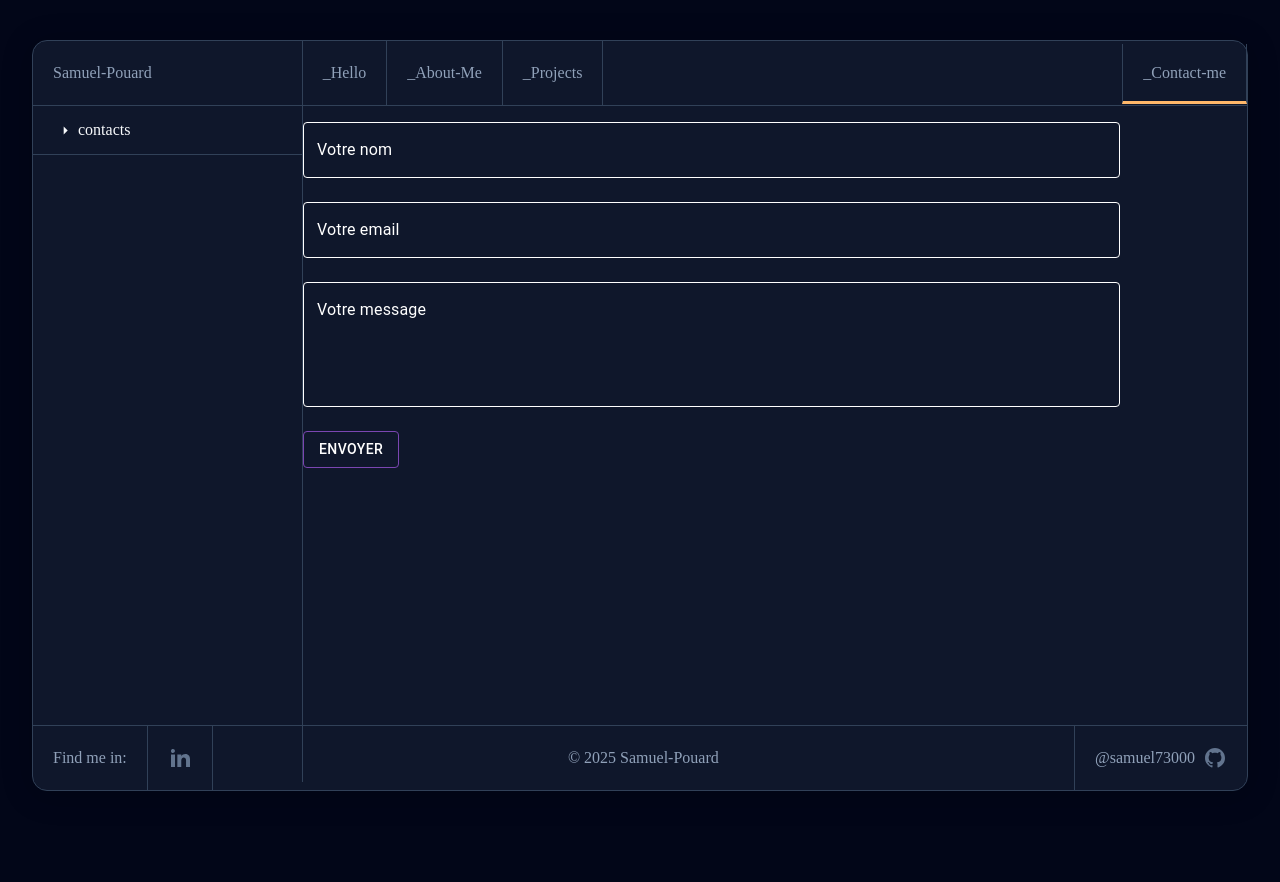
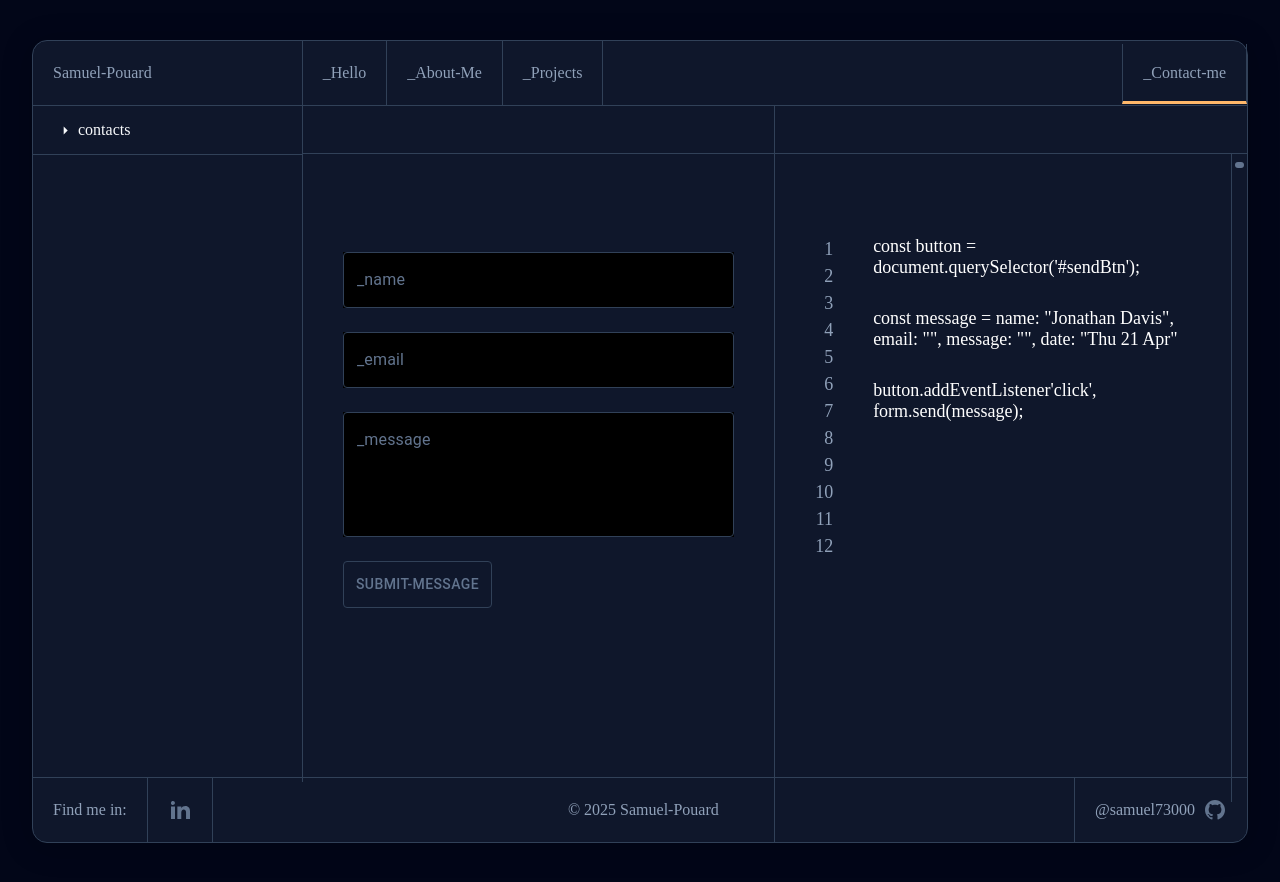
Before and after one commit to samuel73000/Portfolio-v4, a Next.js app: page /contact-me in a window 1280 px wide. Before the commit the page ends 831 px from the top, so only its background shows below. Built offline with nearby package versions, Linux system fonts and the light colour scheme.

Commit message:
portfolio-v4

```diff
--- a/src/app/contact-me/page.js
+++ b/src/app/contact-me/page.js
@@ -87,8 +87,10 @@ export default function contactMe() {
           </div>
         </section>
 
+        {/*!!!!!!!!!!!!!!!!!!!!!! section 2 !!!!!!!!!!!!!!!!!! */}
         <section className='section-2'>
-        <form
+          <div className='heade-div'></div>
+          <form
             name='contact'
             method='POST'
             data-netlify='true'
@@ -99,54 +101,69 @@ export default function contactMe() {
 
             <TextField
               type='text'
-              label='Votre nom'
+              label='_name'
               name='name'
               fullWidth
               margin='normal'
               sx={{
+                backgroundColor: "black",
                 "& .MuiOutlinedInput-root": {
-                  "& fieldset": { borderColor: "white" },
+                  "& fieldset": { borderColor: "#314158" },
                   "&:hover fieldset": { borderColor: "white" },
                   "&.Mui-focused fieldset": { borderColor: "white" },
                 },
-                "& .MuiInputLabel-root": { color: "white" },
-                "& .MuiInputBase-input": { color: "white" },
+                "& .MuiInputLabel-root": {
+                  color: " var(--primitive-slate-500, #62748E)",
+                },
+                "& .MuiInputBase-input": {
+                  color: " var(--primitive-slate-500, #62748E)",
+                },
               }}
             />
 
             <TextField
-              label='Votre email'
+              label='_email'
               name='email'
               type='email'
               fullWidth
               margin='normal'
               sx={{
+                backgroundColor: "black",
                 "& .MuiOutlinedInput-root": {
-                  "& fieldset": { borderColor: "white" },
+                  "& fieldset": { borderColor: "#314158" },
                   "&:hover fieldset": { borderColor: "white" },
                   "&.Mui-focused fieldset": { borderColor: "white" },
                 },
-                "& .MuiInputLabel-root": { color: "white" },
-                "& .MuiInputBase-input": { color: "white" },
+                "& .MuiInputLabel-root": {
+                  color: " var(--primitive-slate-500, #62748E)",
+                },
+                "& .MuiInputBase-input": {
+                  color: " var(--primitive-slate-500, #62748E)",
+                },
               }}
             />
 
             <TextField
               type='text'
-              label='Votre message'
+              label='_message'
               name='message'
               multiline
               rows={4}
               fullWidth
               margin='normal'
               sx={{
+                backgroundColor: "black",
                 "& .MuiOutlinedInput-root": {
-                  "& fieldset": { borderColor: "white" },
+                  "& fieldset": { borderColor: "#314158" },
                   "&:hover fieldset": { borderColor: "white" },
                   "&.Mui-focused fieldset": { borderColor: "white" },
                 },
-                "& .MuiInputLabel-root": { color: "white" },
-                "& .MuiInputBase-input": { color: "white" },
+                "& .MuiInputLabel-root": {
+                  color: " var(--primitive-slate-500, #62748E)",
+                },
+                "& .MuiInputBase-input": {
+                  color: " var(--primitive-slate-500, #62748E)",
+                },
               }}
             />
 
@@ -155,19 +172,50 @@ export default function contactMe() {
               variant='outlined'
               sx={{
                 marginTop: "1rem",
-                borderColor: "#7a46b1",
-                color: "#fff",
+                borderColor: "#314158",
+                padding:
+                  "var(--button-top-bottom, 10px) var(--button-left-right, 12px)",
+                color: " var(--primitive-slate-500, #62748E)",
+
                 "&:hover": {
-                  borderColor: "#9857d3",
+                  borderColor: "#314158",
                   backgroundColor: "rgba(122, 70, 177, 0.1)",
                 },
               }}>
-              Envoyer
+              submit-message
             </Button>
           </form>
         </section>
+        {/* !!!!!!!!!!!!!!!!!!!section 3 !!!!!!!!!!!!!!!!!!!!!! */}
+        <section className='section-3'>
+        <div className='heade-div'></div>
+          <div className='section-3-container-numero'>
+            <p>1</p>
+            <p>2</p>
+            <p>3</p>
+            <p>4</p>
+            <p>5</p>
+            <p>6</p>
+            <p>7</p>
+            <p>8</p>
+            <p>9</p>
+            <p>10</p>
+            <p>11</p>
+            <p>12</p>
+          </div>
+          <div className='section-3-container-main'>
+            <p>const button = document.querySelector('#sendBtn');</p>
+            <p>
+              const message = name: "Jonathan Davis", email: "", message: "",
+              date: "Thu 21 Apr"
+            </p>
+            <p>button.addEventListener'click', form.send(message);</p>
+          </div>
 
-        <section className='section-3'></section>
+          <div className='section-3-container-right'>
+            <div className='section-3-container-right-content'></div>
+          </div>
+        </section>
       </main>
       <Footer />
     </section>
--- a/src/styles/contact-me.css
+++ b/src/styles/contact-me.css
@@ -1,9 +1,9 @@
-.main-contact{
+.main-contact {
   display: flex;
   flex-direction: row;
 }
 
-.section-1{
+.section-1 {
   width: 270px;
   height: 84.5vh;
   min-width: 270px;
@@ -11,7 +11,7 @@
   overflow-x: hidden;
   border-right: solid 1px #314158;
 }
-.section-1-container-titre{
+.section-1-container-titre {
   display: flex;
   padding: var(--4, 12px) var(--6, 24px);
   align-items: center;
@@ -24,7 +24,7 @@ border-bottom: solid 1px #314158;
   align-items: center;
   align-content: center;
   display: flex;
-    color: var(--primitive-slate-50, #F8FAFC);
+  color: var(--primitive-slate-50, #f8fafc);
   font-family: var(--font-family-text, "Fira Code");
   font-size: var(--font-size-body-md, 16px);
   font-style: normal;
@@ -34,29 +34,99 @@ line-height: var(--line-height-body-md, 24px); /* 150% */
 .section-1-container-titre img {
   margin-right: 5px;
 }
-.section-1-container-texte{
+.section-1-container-texte {
   display: flex;
   padding: var(--4, 12px);
   flex-direction: column;
   align-items: flex-start;
   gap: var(--3, 8px);
   align-self: stretch;
-    color: var(--theme-foreground, #90A1B9);
+  color: var(--theme-foreground, #90a1b9);
 
   font-family: var(--font-family-text, "Fira Code");
   font-size: var(--font-size-body-md, 16px);
   font-style: normal;
   font-weight: 450;
   line-height: var(--line-height-body-md, 24px); /* 150% */
-
-
 }
-.section-1-container-texte img{
+.section-1-container-texte img {
   margin-right: 5px;
 }
-.section-1-container-texte p{
+.section-1-container-texte p {
   justify-content: center;
   align-items: center;
   align-content: center;
   display: flex;
 }
+.heade-div {
+  border-bottom: solid 1px #314158;
+  width: 100%;
+  height: 48px;
+  position: absolute;
+  right: 0;
+  top: 0;
+  z-index: 2;
+}
+/* !!!!!!!!!!!!!!!!!!!!!!!!!!section 2!!!!!!!!!!!!!!!!!!!!!!!!! */
+
+.section-2 {
+  width: 50%;
+  border-right: 1px solid var(--theme-theme-stroke, #314158);
+  padding: 130px var(--8, 40px) var(--8, 40px) var(--8, 40px);
+  align-items: center;
+  display: flex;
+  justify-content: space-between;
+  flex-direction: column;
+  position: relative;
+}
+
+/*!!!!!!!!!!!!!!!! section 3 !!!!!!!!!!!!!!!!! */
+
+.section-3 {
+  position: relative;
+  width: 50%;
+  display: flex;
+  flex-direction: row;
+  padding: 130px var(--8, 40px) var(--8, 40px) var(--8, 40px);
+  align-items: flex-start;
+  gap: 40px;
+}
+.section-3-container-numero {
+  color: var(--theme-foreground, #90a1b9);
+  text-align: right;
+  font-family: var(--font-family-text, "Fira Code");
+  font-size: var(--font-size-body-lg, 18px);
+  font-style: normal;
+  font-weight: 450;
+  line-height: var(--line-height-body-lg, 27px);
+  padding-top: 0;
+}
+
+.section-3-container-main {
+  font-family: var(--font-family-text, "Fira Code");
+  font-size: var(--font-size-body-lg, 18px);
+  display: flex;
+  flex-direction: column;
+  gap: 30px;
+  width: 100%;
+  padding-top: 0;
+}
+
+.section-3-container-right {
+  width: 5%;
+  height: 81vh;
+  border-left: 1px solid var(--theme-theme-stroke, #314158);
+  margin-top: -82px;
+  margin-right: -40px;
+  display: flex;
+  justify-content: center;
+
+}
+
+.section-3-container-right-content {
+  background: var(--primitive-slate-500, #62748e);
+  border-radius: 10px;
+  width: 60%;
+  height: 6px;
+  margin-top: 50%;
+}
```
Lines whose indentation alone changed are shown as unchanged.
